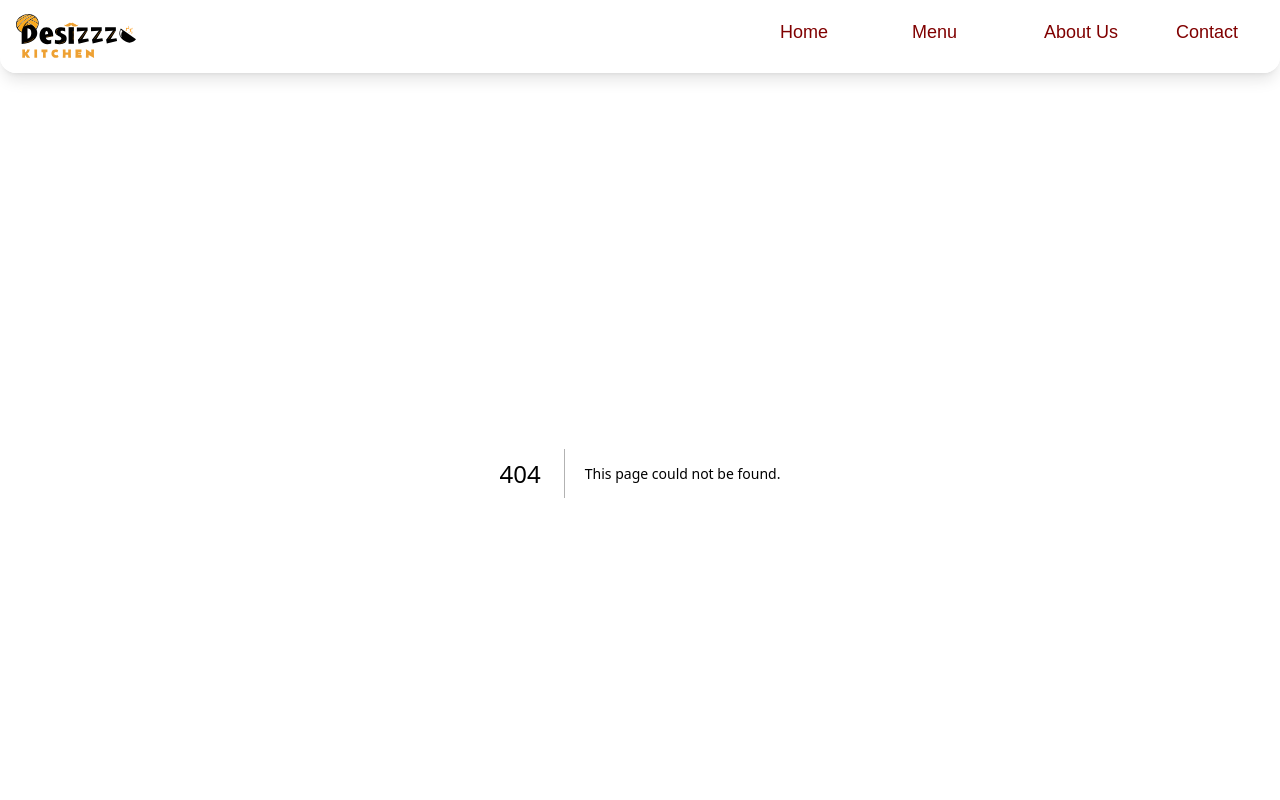
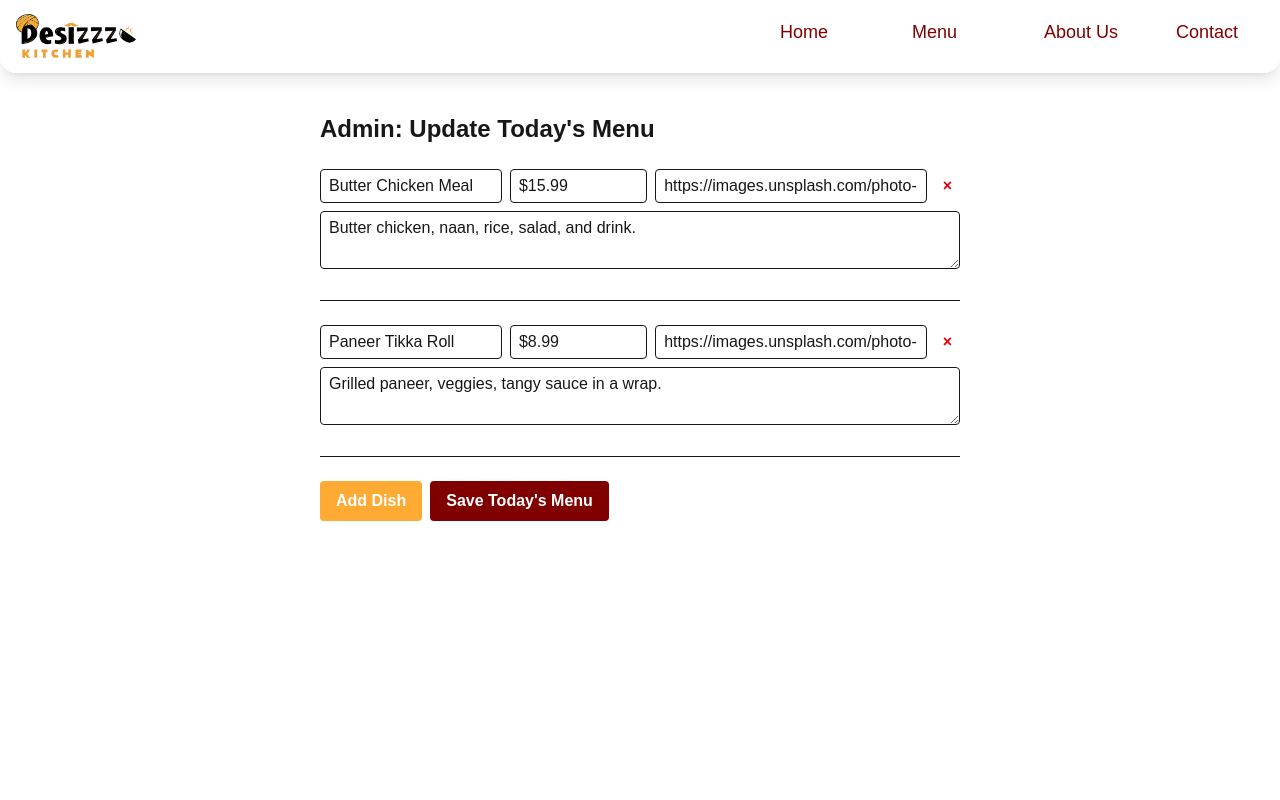
Before and after one commit to noobedian/desizzz_kitchen, a Next.js app: page /admin/todays-menu in a window 1280 px wide. Before the commit this address had no page. Shown: the top 800 px of the page. Built offline with nearby package versions, Linux system fonts and the light colour scheme.

Commit message:
Ready for Vercel deployment

```diff
--- /dev/null
+++ b/src/app/admin/todays-menu.tsx
@@ -0,0 +1,86 @@
+"use client";
+
+import { useState } from "react";
+
+const initialDishes = [
+  { name: "", price: "", desc: "", img: "", tags: [] as string[] }
+];
+
+export default function TodaysMenuAdmin() {
+  const [dishes, setDishes] = useState(initialDishes);
+
+  const handleChange = (idx: number, field: string, value: string) => {
+    setDishes(dishes =>
+      dishes.map((dish, i) =>
+        i === idx ? { ...dish, [field]: value } : dish
+      )
+    );
+  };
+
+  const addDish = () => setDishes([...dishes, { name: "", price: "", desc: "", img: "", tags: [] }]);
+  const removeDish = (idx: number) => setDishes(dishes => dishes.filter((_, i) => i !== idx));
+
+  // In a real app, save to backend or file here
+  const handleSave = () => {
+    alert("Today's menu saved!\n" + JSON.stringify(dishes, null, 2));
+    // TODO: Save to backend or file
+  };
+
+  return (
+    <main className="max-w-2xl mx-auto py-10 px-4">
+      <h1 className="text-2xl font-bold mb-6">Admin: Update Today's Menu</h1>
+      {dishes.map((dish, idx) => (
+        <div key={idx} className="mb-6 border-b pb-4">
+          <div className="flex gap-2 mb-2">
+            <input
+              className="border px-2 py-1 rounded w-1/3"
+              placeholder="Dish Name"
+              value={dish.name}
+              onChange={e => handleChange(idx, "name", e.target.value)}
+            />
+            <input
+              className="border px-2 py-1 rounded w-1/4"
+              placeholder="Price"
+              value={dish.price}
+              onChange={e => handleChange(idx, "price", e.target.value)}
+            />
+            <input
+              className="border px-2 py-1 rounded w-1/2"
+              placeholder="Image URL"
+              value={dish.img}
+              onChange={e => handleChange(idx, "img", e.target.value)}
+            />
+            <button
+              className="text-red-600 font-bold px-2"
+              onClick={() => removeDish(idx)}
+              type="button"
+              title="Remove"
+            >
+              ×
+            </button>
+          </div>
+          <textarea
+            className="border px-2 py-1 rounded w-full mb-2"
+            placeholder="Description"
+            value={dish.desc}
+            onChange={e => handleChange(idx, "desc", e.target.value)}
+          />
+        </div>
+      ))}
+      <button
+        className="bg-[#FFAA33] text-white px-4 py-2 rounded font-semibold mr-2"
+        onClick={addDish}
+        type="button"
+      >
+        Add Dish
+      </button>
+      <button
+        className="bg-[#800000] text-white px-4 py-2 rounded font-semibold"
+        onClick={handleSave}
+        type="button"
+      >
+        Save Today's Menu
+      </button>
+    </main>
+  );
+}
--- /dev/null
+++ b/src/app/admin/todays-menu/page.tsx
@@ -0,0 +1,110 @@
+"use client";
+
+import { useState } from "react";
+
+// Example: Pre-fill with a sample dish for easier editing/updating
+const initialDishes: {
+	name: string;
+	price: string;
+	desc: string;
+	img: string;
+	tags: string[];
+}[] = [
+	{
+		name: "Butter Chicken Meal",
+		price: "$15.99",
+		desc: "Butter chicken, naan, rice, salad, and drink.",
+		img: "https://images.unsplash.com/photo-1504674900247-0877df9cc836?auto=format&fit=crop&w=400&q=80",
+		tags: ["Non-Veg", "Combo", "Popular"],
+	},
+	{
+		name: "Paneer Tikka Roll",
+		price: "$8.99",
+		desc: "Grilled paneer, veggies, tangy sauce in a wrap.",
+		img: "https://images.unsplash.com/photo-1519864600265-abb23847ef2c?auto=format&fit=crop&w=400&q=80",
+		tags: ["Veg", "Snack"],
+	},
+];
+
+export default function TodaysMenuAdmin() {
+	const [dishes, setDishes] = useState(initialDishes);
+
+	const handleChange = (idx: number, field: string, value: string) => {
+		setDishes((dishes) =>
+			dishes.map((dish, i) => (i === idx ? { ...dish, [field]: value } : dish))
+		);
+	};
+
+	const addDish = () =>
+		setDishes((dishes) => [
+			...dishes,
+			{ name: "", price: "", desc: "", img: "", tags: [] },
+		]);
+	const removeDish = (idx: number) =>
+		setDishes((dishes) => dishes.filter((_, i) => i !== idx));
+
+	const handleSave = (e: React.FormEvent) => {
+		e.preventDefault();
+		alert("Today's menu saved!\n" + JSON.stringify(dishes, null, 2));
+		// TODO: Save to backend or file
+	};
+
+	return (
+		<main className="max-w-2xl mx-auto py-10 px-4">
+			<h1 className="text-2xl font-bold mb-6">Admin: Update Today's Menu</h1>
+			<form onSubmit={handleSave}>
+				{dishes.map((dish, idx) => (
+					<div key={idx} className="mb-6 border-b pb-4">
+						<div className="flex gap-2 mb-2">
+							<input
+								className="border px-2 py-1 rounded w-1/3"
+								placeholder="Dish Name"
+								value={dish.name}
+								onChange={(e) => handleChange(idx, "name", e.target.value)}
+							/>
+							<input
+								className="border px-2 py-1 rounded w-1/4"
+								placeholder="Price"
+								value={dish.price}
+								onChange={(e) => handleChange(idx, "price", e.target.value)}
+							/>
+							<input
+								className="border px-2 py-1 rounded w-1/2"
+								placeholder="Image URL"
+								value={dish.img}
+								onChange={(e) => handleChange(idx, "img", e.target.value)}
+							/>
+							<button
+								className="text-red-600 font-bold px-2"
+								onClick={() => removeDish(idx)}
+								type="button"
+								title="Remove"
+							>
+								×
+							</button>
+						</div>
+						<textarea
+							className="border px-2 py-1 rounded w-full mb-2"
+							placeholder="Description"
+							value={dish.desc}
+							onChange={(e) => handleChange(idx, "desc", e.target.value)}
+						/>
+					</div>
+				))}
+				<button
+					className="bg-[#FFAA33] text-white px-4 py-2 rounded font-semibold mr-2"
+					onClick={addDish}
+					type="button"
+				>
+					Add Dish
+				</button>
+				<button
+					className="bg-[#800000] text-white px-4 py-2 rounded font-semibold"
+					type="submit"
+				>
+					Save Today's Menu
+				</button>
+			</form>
+		</main>
+	);
+}
```
